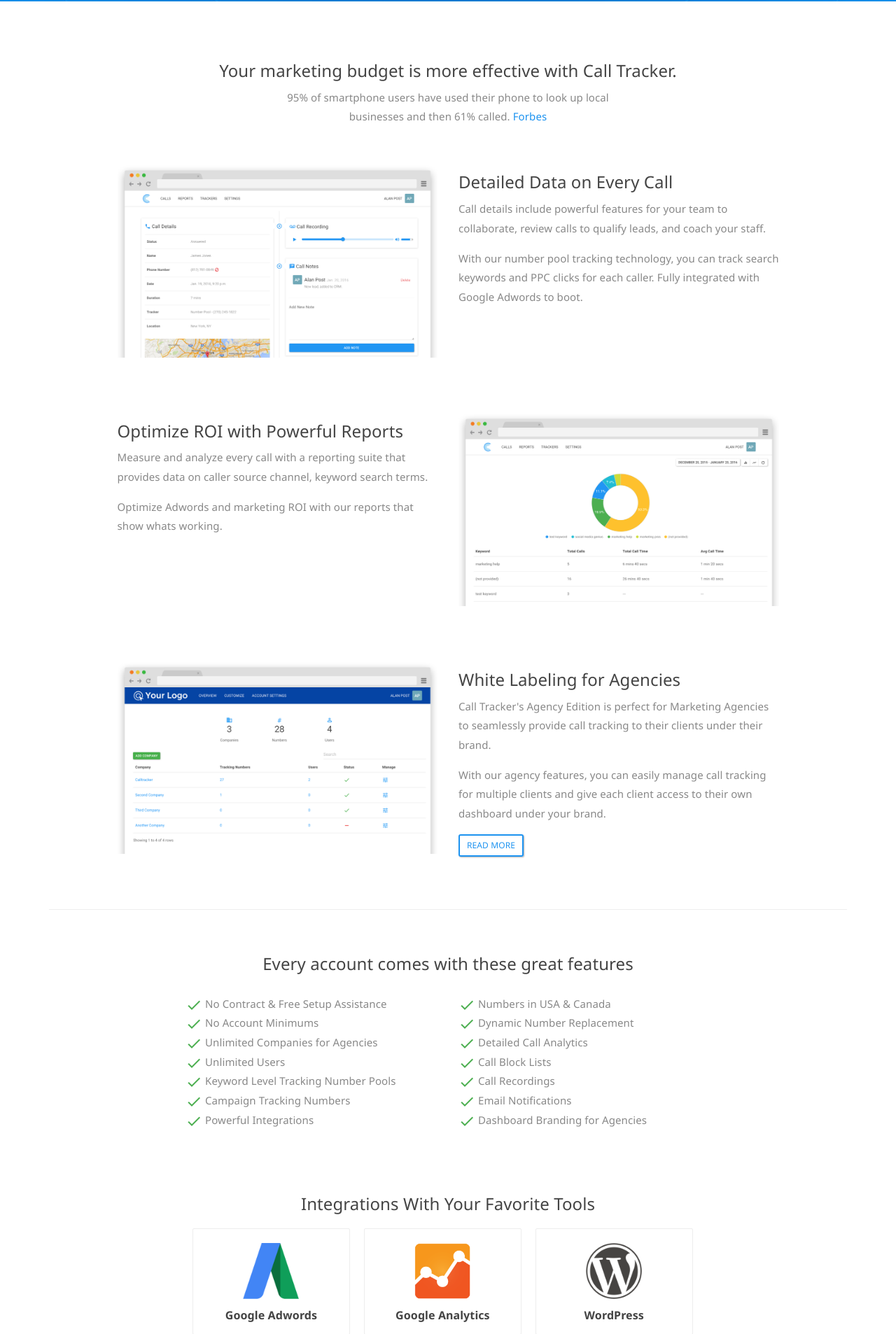
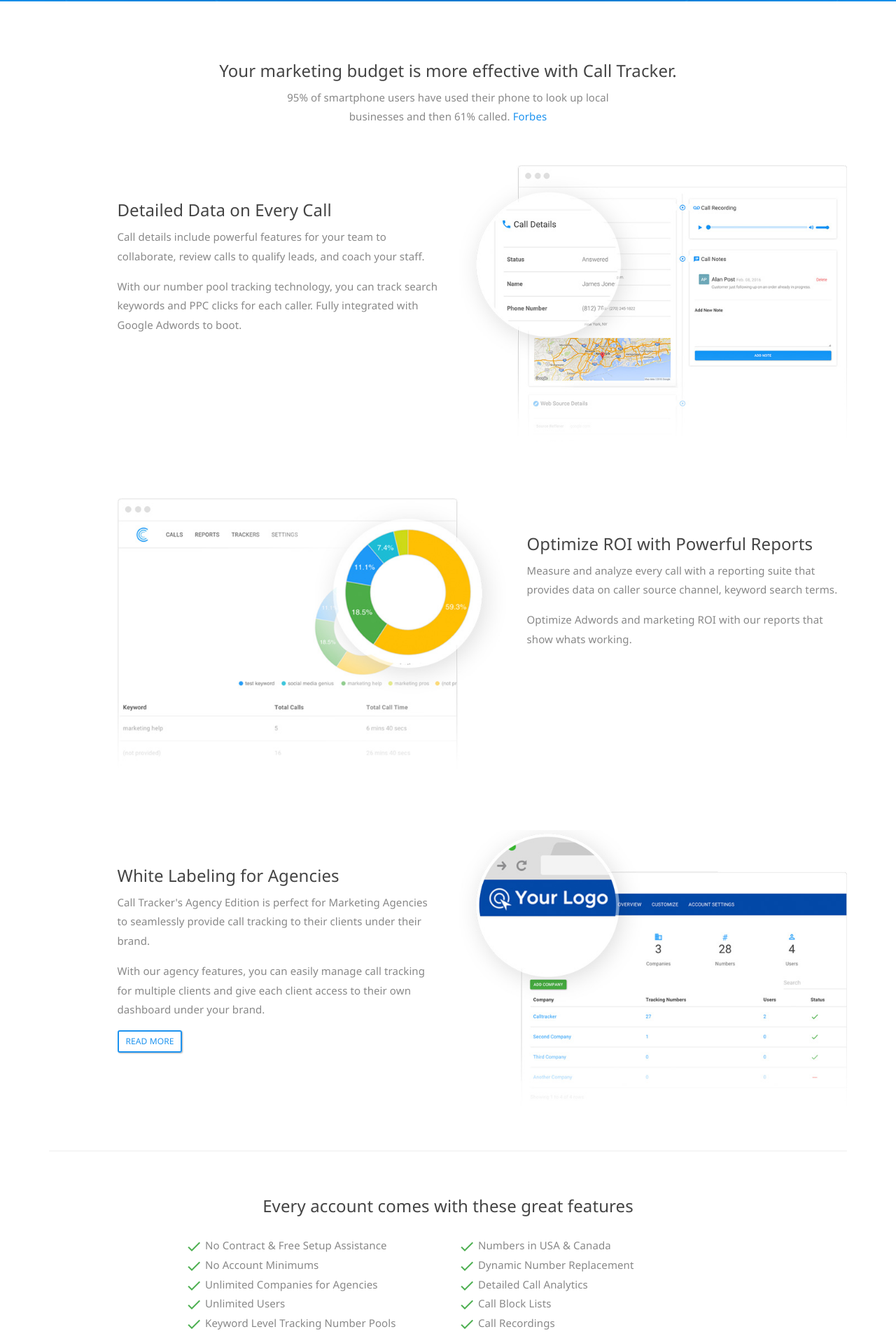
Before and after one commit to sumonst21/calltrackerio-site, a Jekyll site: the page built from index.html, in a window 1280 px wide. Shown: the part 848-2754 px from the top of the page at 70% size. Built offline with Jekyll 4.4.1, drawn with Linux system fonts in a browser that asks for light colours.

Commit message:
update screenshot images

```diff
--- a/index.html
+++ b/index.html
@@ -49,13 +49,13 @@
 <section class="">
 	<div class="container">
 		<div class="row p-b-40 m-t-40">
-			<div class="col-md-5 col-md-push-6">
+			<div class="col-md-5 col-md-offset-1 p-t-40">
 				<h4>Detailed Data on Every Call</h4>
 				<p class="">Call details include powerful features for your team to collaborate, review calls to qualify leads, and coach your staff.</p>
 				<p class="">With our number pool tracking technology, you can track search keywords and PPC clicks for each caller. Fully integrated with Google Adwords to boot.</p>
 			</div>
-			<div class="col-md-5 col-md-pull-5 col-md-offset-1">
-				<img class="img-responsive" src="/images/app-mockups/calldetailsmockup.png" alt="{{ site.name }} call details">
+			<div class="col-md-6">
+				<img class="img-responsive" src="/images/skin/img_detaildata-min.jpg" alt="{{ site.name }} call details">
 			</div>
 		</div>
 	</div>
@@ -63,13 +63,13 @@
 <section class="">
 	<div class="container">
 		<div class="row p-b-40 m-t-40">
-			<div class="col-md-5 col-md-offset-1">
+			<div class="col-md-5 col-md-offset-1 col-md-push-6 p-t-40">
 				<h4>Optimize ROI with Powerful Reports</h4>
 				<p class="">Measure and analyze every call with a reporting suite that provides data on caller source channel, keyword search terms.</p>
 				<p class="">Optimize Adwords and marketing ROI with our reports that show whats working.</p>
 			</div>
-			<div class="col-md-5">
-				<img class="img-responsive" src="/images/app-mockups/keywordreportmockup.png" alt="{{ site.name }} report">
+			<div class="col-md-6 col-md-pull-5">
+				<img class="img-responsive" src="/images/skin/img_roi-min.jpg" alt="{{ site.name }} report">
 			</div>
 		</div>
 	</div>
@@ -77,14 +77,14 @@
 <section class="">
 	<div class="container">
 		<div class="row p-b-40 m-t-40">
-			<div class="col-md-5 col-md-push-6">
+			<div class="col-md-5 col-md-offset-1 p-t-40">
 				<h4>White Labeling for Agencies</h4>
 				<p class="">Call Tracker's Agency Edition is perfect for Marketing Agencies to seamlessly provide call tracking to their clients under their brand.</p>
 				<p class="">With our agency features, you can easily manage call tracking for multiple clients and give each client access to their own dashboard under your brand.</p>
 				<p><a href="/agencies/" class="btn btn-sm btn-inverse">Read More</a></p>
 			</div>
-			<div class="col-md-5 col-md-pull-5 col-md-offset-1">
-				<img class="img-responsive" src="images/app-mockups/agency-branding-mockup.png" alt="{{ site.name }} agency white label branding">
+			<div class="col-md-6">
+				<img class="img-responsive" src="images/skin/img_whitelabel-min.jpg" alt="{{ site.name }} agency white label branding">
 			</div>
 		</div>
 	</div>
```
Also changed, not shown: images/skin/img_detaildata-min.jpg (added), images/skin/img_detaildata.png (added), images/skin/img_roi-min.jpg (added), images/skin/img_roi.png (added), images/skin/img_whitelabel-min.jpg (added), images/skin/img_whitelabel.png (added).
